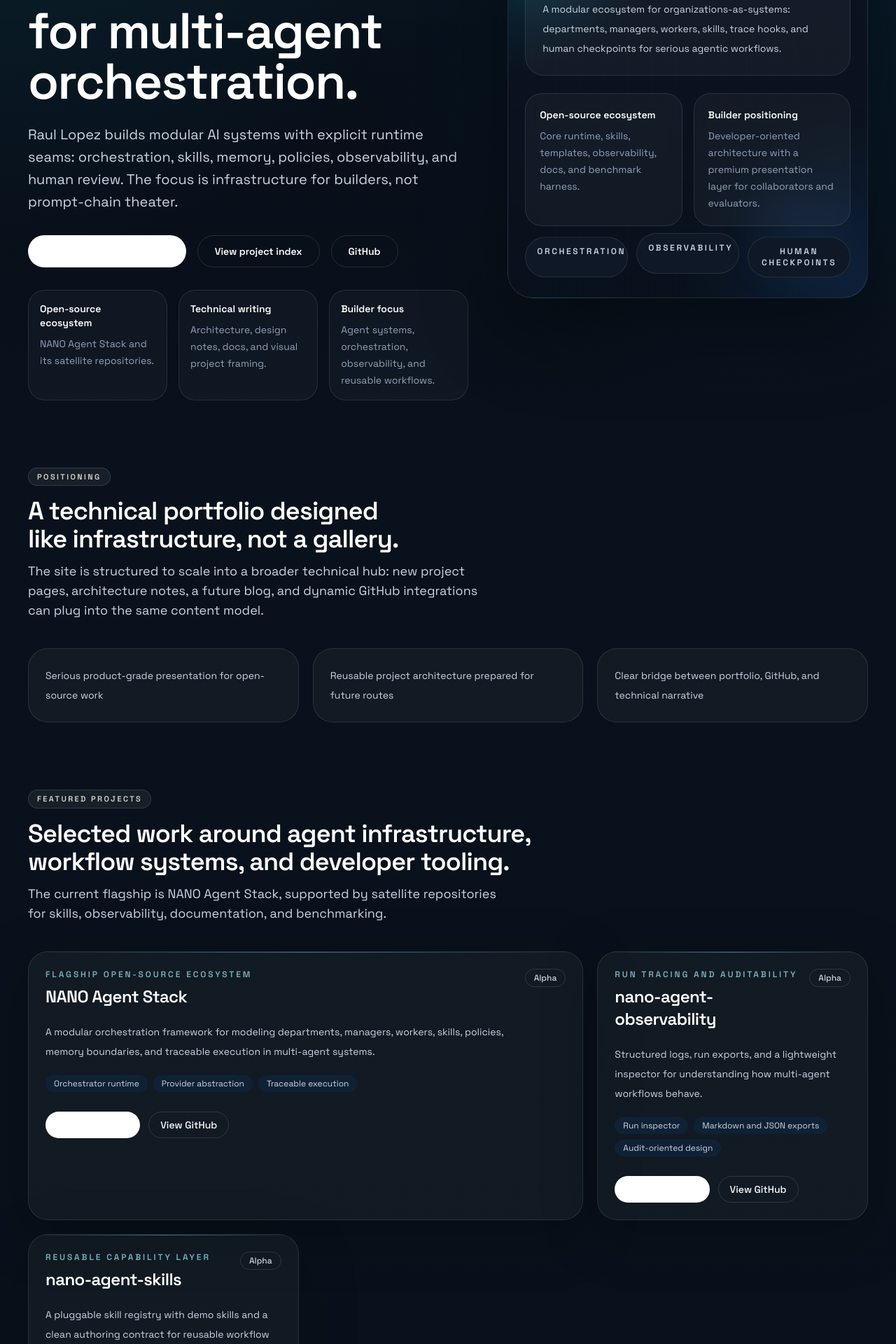
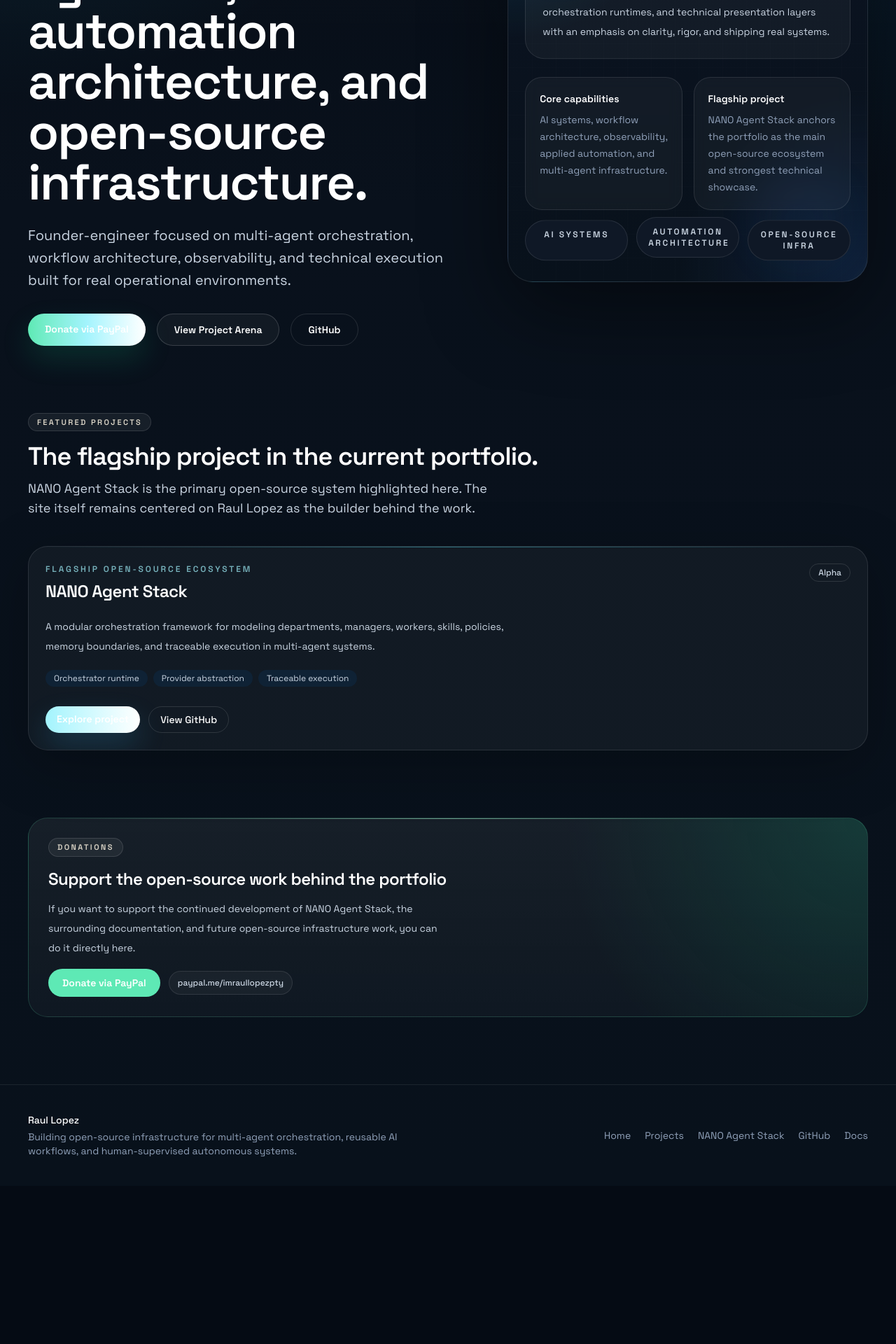
Before and after one commit to r4ullopezdev/imraullopez-site, a Next.js app: page / in a window 1280 px wide. Shown: the part 460-2380 px from the top of the page at 70% size. After the commit the page ends 2154 px from the top, so only its background shows below. Built offline with nearby package versions, Linux system fonts and the light colour scheme.

Commit message:
refactor(site): refocus home on builder profile

```diff
--- a/src/app/page.tsx
+++ b/src/app/page.tsx
@@ -8,7 +8,7 @@
 import { projects } from "@/content/projects";
 import { siteConfig } from "@/content/site";
 
-const featuredProjects = projects.slice(0, 3);
+const featuredProjects = projects;
 
 export default function HomePage() {
   return (
@@ -17,28 +17,29 @@
         <Container>
           <div className="grid gap-14 lg:grid-cols-[1.1fr_0.9fr] lg:items-center">
             <div className="space-y-8">
-              <Badge>Founder-engineer / Open-source systems</Badge>
+              <Badge>Founder-engineer / AI systems / Open-source infrastructure</Badge>
               <div className="space-y-6">
                 <h1 className="max-w-4xl text-balance text-5xl font-semibold tracking-tight text-white sm:text-6xl lg:text-7xl">
-                  Building premium open-source infrastructure for multi-agent orchestration.
+                  Raul Lopez builds senior-grade AI systems, automation architecture, and open-source infrastructure.
                 </h1>
                 <p className="max-w-2xl text-pretty text-lg leading-8 text-slate-300 sm:text-xl">
-                  Raul Lopez builds modular AI systems with explicit runtime seams: orchestration, skills, memory, policies,
-                  observability, and human review. The focus is infrastructure for builders, not prompt-chain theater.
+                  Founder-engineer focused on multi-agent orchestration, workflow architecture, observability, and technical execution built for real operational environments.
                 </p>
               </div>
               <div className="flex flex-wrap gap-4">
-                <Link
-                  href="/projects/nano-agent-stack"
-                  className="rounded-full bg-white px-6 py-3 text-sm font-semibold text-slate-950 transition hover:bg-cyan-200"
+                <a
+                  href={siteConfig.paypalUrl}
+                  target="_blank"
+                  rel="noreferrer"
+                  className="rounded-full bg-gradient-to-r from-emerald-300 via-cyan-200 to-white px-6 py-3 text-sm font-semibold text-slate-950 shadow-[0_18px_40px_rgba(16,185,129,0.18)] transition hover:from-white hover:via-cyan-200 hover:to-emerald-300"
                 >
-                  Explore NANO Agent Stack
-                </Link>
+                  Donate via PayPal
+                </a>
                 <Link
                   href="/projects"
-                  className="rounded-full border border-white/12 px-6 py-3 text-sm font-semibold text-white transition hover:border-cyan-400/35 hover:bg-cyan-400/8"
+                  className="rounded-full border border-white/16 bg-white/[0.04] px-6 py-3 text-sm font-semibold text-white transition hover:border-cyan-400/35 hover:bg-cyan-400/10"
                 >
-                  View project index
+                  View Project Arena
                 </Link>
                 <a
                   href={siteConfig.githubUrl}
@@ -49,18 +50,6 @@
                   GitHub
                 </a>
               </div>
-              <div className="grid gap-4 sm:grid-cols-3">
-                {[
-                  ["Open-source ecosystem", "NANO Agent Stack and its satellite repositories."],
-                  ["Technical writing", "Architecture, design notes, docs, and visual project framing."],
-                  ["Builder focus", "Agent systems, orchestration, observability, and reusable workflows."],
-                ].map(([title, description]) => (
-                  <div key={title} className="rounded-[24px] border border-white/10 bg-white/[0.03] p-4">
-                    <p className="text-sm font-semibold text-white">{title}</p>
-                    <p className="mt-2 text-sm leading-6 text-slate-400">{description}</p>
-                  </div>
-                ))}
-              </div>
             </div>
             <HomeHeroPanel />
           </div>
@@ -70,34 +59,13 @@
       <section className="pt-24">
         <Container className="space-y-10">
           <SectionHeading
-            eyebrow="Positioning"
-            title="A technical portfolio designed like infrastructure, not a gallery."
-            description="The site is structured to scale into a broader technical hub: new project pages, architecture notes, a future blog, and dynamic GitHub integrations can plug into the same content model."
+            eyebrow="Featured projects"
+            title="The flagship project in the current portfolio."
+            description="NANO Agent Stack is the primary open-source system highlighted here. The site itself remains centered on Raul Lopez as the builder behind the work."
           />
-          <div className="grid gap-5 md:grid-cols-3">
-            {[
-              "Serious product-grade presentation for open-source work",
-              "Reusable project architecture prepared for future routes",
-              "Clear bridge between portfolio, GitHub, and technical narrative",
-            ].map((item) => (
-              <div key={item} className="rounded-[28px] border border-white/10 bg-white/[0.04] p-6 text-sm leading-7 text-slate-300">
-                {item}
-              </div>
-            ))}
-          </div>
-        </Container>
-      </section>
-
-      <section className="pt-24">
-        <Container className="space-y-10">
-          <SectionHeading
-            eyebrow="Featured projects"
-            title="Selected work around agent infrastructure, workflow systems, and developer tooling."
-            description="The current flagship is NANO Agent Stack, supported by satellite repositories for skills, observability, documentation, and benchmarking."
-          />
-          <div className="grid gap-5 lg:grid-cols-3">
-            {featuredProjects.map((project, index) => (
-              <ProjectCard key={project.slug} project={project} featured={index === 0} />
+          <div className="grid gap-5 lg:grid-cols-1">
+            {featuredProjects.map((project) => (
+              <ProjectCard key={project.slug} project={project} featured />
             ))}
           </div>
         </Container>
--- a/src/app/projects/page.tsx
+++ b/src/app/projects/page.tsx
@@ -9,12 +9,12 @@
       <Container className="space-y-12">
         <SectionHeading
           eyebrow="Project index"
-          title="Open-source systems, developer tooling, and AI infrastructure work."
-          description="This index is designed as a scalable project layer. New case studies, product pages, and long-form technical writeups can slot into the same structure later."
+          title="A focused project arena anchored by one flagship ecosystem."
+          description="For now this page stays intentionally minimal and centered on the main open-source system in the portfolio: NANO Agent Stack."
         />
-        <div className="grid gap-5 lg:grid-cols-3">
-          {projects.map((project, index) => (
-            <ProjectCard key={project.slug} project={project} featured={index === 0} />
+        <div className="mx-auto grid max-w-5xl gap-5 lg:grid-cols-1">
+          {projects.map((project) => (
+            <ProjectCard key={project.slug} project={project} featured />
           ))}
         </div>
       </Container>
--- a/src/components/home-hero-panel.tsx
+++ b/src/components/home-hero-panel.tsx
@@ -6,24 +6,24 @@
       <div className="pulse-orbit absolute bottom-8 right-10 h-28 w-28 rounded-full bg-blue-400/10 blur-2xl [animation-delay:1s]" />
       <div className="relative space-y-5">
         <div className="float-slow rounded-[28px] border border-white/10 bg-white/[0.04] p-6">
-          <p className="text-xs font-semibold uppercase tracking-[0.24em] text-cyan-200">Current focus</p>
-          <h2 className="mt-4 text-2xl font-semibold text-white">NANO Agent Stack</h2>
+          <p className="text-xs font-semibold uppercase tracking-[0.24em] text-cyan-200">Founder profile</p>
+          <h2 className="mt-4 text-2xl font-semibold text-white">Founder-engineer with a bias for execution</h2>
           <p className="mt-3 text-sm leading-7 text-slate-300">
-            A modular ecosystem for organizations-as-systems: departments, managers, workers, skills, trace hooks, and human checkpoints for serious agentic workflows.
+            Building applied AI systems, automation architecture, orchestration runtimes, and technical presentation layers with an emphasis on clarity, rigor, and shipping real systems.
           </p>
         </div>
         <div className="grid gap-4 sm:grid-cols-2">
           <div className="rounded-[24px] border border-white/10 bg-white/[0.04] p-5 backdrop-blur-sm">
-            <p className="text-sm font-semibold text-white">Open-source ecosystem</p>
-            <p className="mt-2 text-sm leading-6 text-slate-400">Core runtime, skills, templates, observability, docs, and benchmark harness.</p>
+            <p className="text-sm font-semibold text-white">Core capabilities</p>
+            <p className="mt-2 text-sm leading-6 text-slate-400">AI systems, workflow architecture, observability, applied automation, and multi-agent infrastructure.</p>
           </div>
           <div className="rounded-[24px] border border-white/10 bg-white/[0.04] p-5 backdrop-blur-sm">
-            <p className="text-sm font-semibold text-white">Builder positioning</p>
-            <p className="mt-2 text-sm leading-6 text-slate-400">Developer-oriented architecture with a premium presentation layer for collaborators and evaluators.</p>
+            <p className="text-sm font-semibold text-white">Flagship project</p>
+            <p className="mt-2 text-sm leading-6 text-slate-400">NANO Agent Stack anchors the portfolio as the main open-source ecosystem and strongest technical showcase.</p>
           </div>
         </div>
         <div className="grid gap-3 sm:grid-cols-3">
-          {["orchestration", "observability", "human checkpoints"].map((item, index) => (
+          {["ai systems", "automation architecture", "open-source infra"].map((item, index) => (
             <div
               key={item}
               className={`rounded-full border border-white/10 bg-[#0f1826] px-4 py-3 text-center text-xs font-semibold uppercase tracking-[0.22em] text-slate-300 ${
--- a/src/components/project-card.tsx
+++ b/src/components/project-card.tsx
@@ -33,7 +33,7 @@
         <div className="flex flex-wrap gap-3 pt-2">
           <Link
             href={project.href}
-            className="rounded-full bg-white px-4 py-2 text-sm font-medium text-slate-950 transition hover:bg-cyan-200"
+            className="rounded-full bg-gradient-to-r from-cyan-200 to-white px-4 py-2 text-sm font-semibold text-slate-950 shadow-[0_18px_40px_rgba(56,189,248,0.18)] transition hover:from-white hover:to-cyan-200"
           >
             Explore project
           </Link>
--- a/src/content/projects.ts
+++ b/src/content/projects.ts
@@ -20,39 +20,6 @@
     repoUrl: "https://github.com/r4ullopezdev/nano-agent-stack",
     status: "Alpha",
     highlights: ["Orchestrator runtime", "Provider abstraction", "Traceable execution"],
-  },
-  {
-    slug: "nano-agent-observability",
-    name: "nano-agent-observability",
-    kicker: "Run tracing and auditability",
-    description:
-      "Structured logs, run exports, and a lightweight inspector for understanding how multi-agent workflows behave.",
-    href: "/projects",
-    repoUrl: "https://github.com/r4ullopezdev/nano-agent-observability",
-    status: "Alpha",
-    highlights: ["Run inspector", "Markdown and JSON exports", "Audit-oriented design"],
-  },
-  {
-    slug: "nano-agent-skills",
-    name: "nano-agent-skills",
-    kicker: "Reusable capability layer",
-    description:
-      "A pluggable skill registry with demo skills and a clean authoring contract for reusable workflow capabilities.",
-    href: "/projects",
-    repoUrl: "https://github.com/r4ullopezdev/nano-agent-skills",
-    status: "Alpha",
-    highlights: ["Registry", "Demo skills", "Portable contracts"],
-  },
-  {
-    slug: "nano-agent-bench",
-    name: "nano-agent-bench",
-    kicker: "Honest benchmark harness",
-    description:
-      "A small, transparent benchmark harness for comparing single-agent and department-based workflow structures.",
-    href: "/projects",
-    repoUrl: "https://github.com/r4ullopezdev/nano-agent-bench",
-    status: "Experimental",
-    highlights: ["Small datasets", "Explicit methodology", "Reproducible output"],
   },
 ];
 
```
